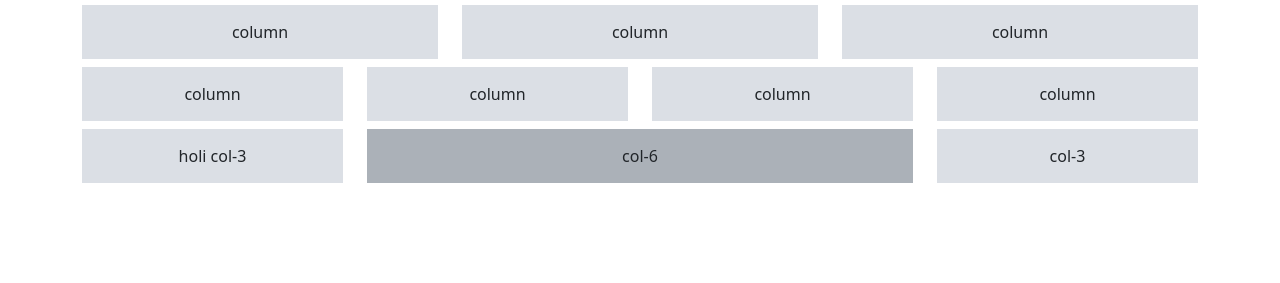
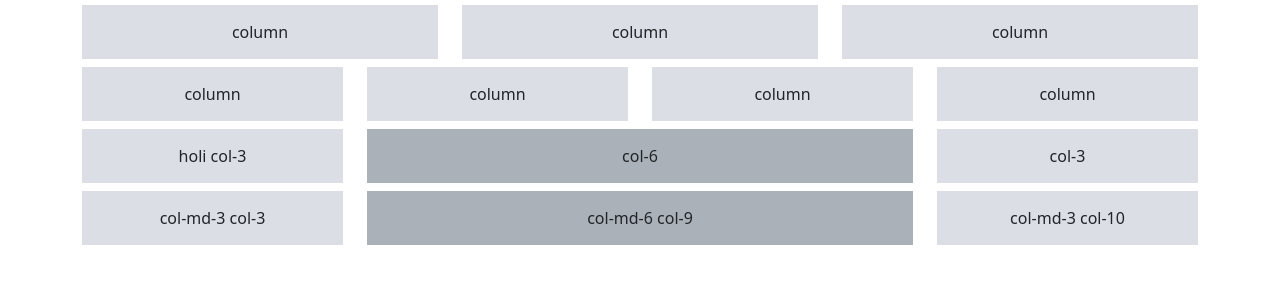
Before and after one commit to sergiotrrs/ch26-web06-bootstrap, a plain HTML site: page conceptos/container.html in a window 1280 px wide. Shown: the part 155-438 px from the top of the page. Drawn offline with nearby package versions, Linux system fonts and the light colour scheme.

Commit message:
ci: columnas adaptables

```diff
--- a/conceptos/container.html
+++ b/conceptos/container.html
@@ -44,6 +44,15 @@
         </div>
     </div>
 
+    <!-- 2 col-3 , 1 col-6 -->
+    <div class="container my-2 text-center">
+        <div class="row justify-content-center">
+            <div class="col-md-3 col-3"><div class="demo-content">col-md-3 col-3</div></div>
+            <div class="col-md-6 col-9"><div class="demo-content bg-alt">col-md-6 col-9</div></div>
+            <div class="col-md-3 col-10"><div class="demo-content">col-md-3 col-10</div></div>
+        </div>
+    </div>
+
     <script src="https://cdn.jsdelivr.net/npm/bootstrap@5.3.0-alpha3/dist/js/bootstrap.bundle.min.js" integrity="sha384-ENjdO4Dr2bkBIFxQpeoTz1HIcje39Wm4jDKdf19U8gI4ddQ3GYNS7NTKfAdVQSZe" crossorigin="anonymous"></script>
 </body>
 </html>
```
Also changed, not shown: conceptos/practica.html (added).
